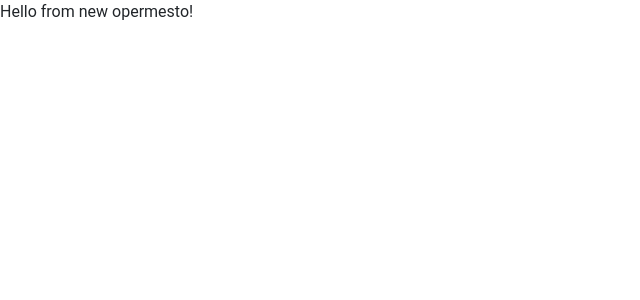
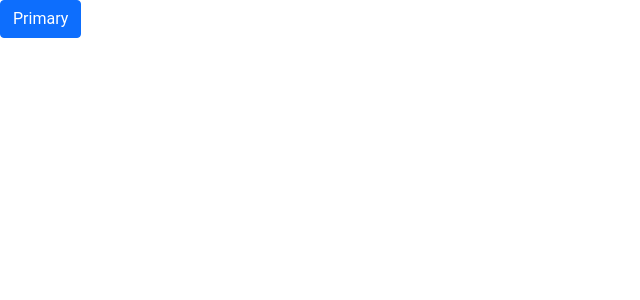
Before and after one commit to Pomatrosit/call-center, a React (Create React App) app: page / in a window 1280 px wide. Shown: the top 300 px of the page, without its empty margins (0-640 px from the left). Built offline with nearby package versions, Linux system fonts and the light colour scheme.

Commit message:
bootstrap-test

```diff
--- a/src/App.tsx
+++ b/src/App.tsx
@@ -1,5 +1,13 @@
+import { Button } from "react-bootstrap"
+
 const App = () => {
-  return <div className='App'>Hello from new opermesto!</div>
+  return (
+    <div className='App'>
+      <Button variant='primary' onClick={() => console.log("click")}>
+        Primary
+      </Button>{" "}
+    </div>
+  )
 }
 
 export default App
```
